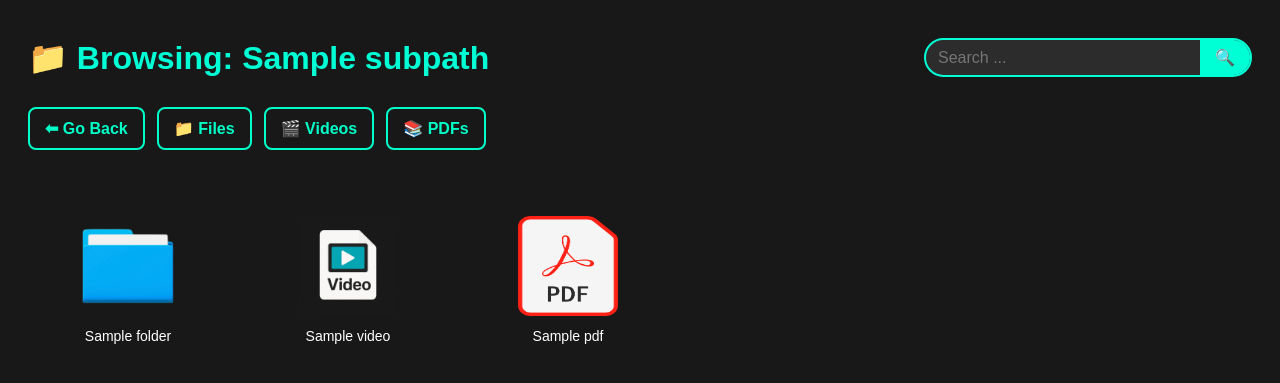
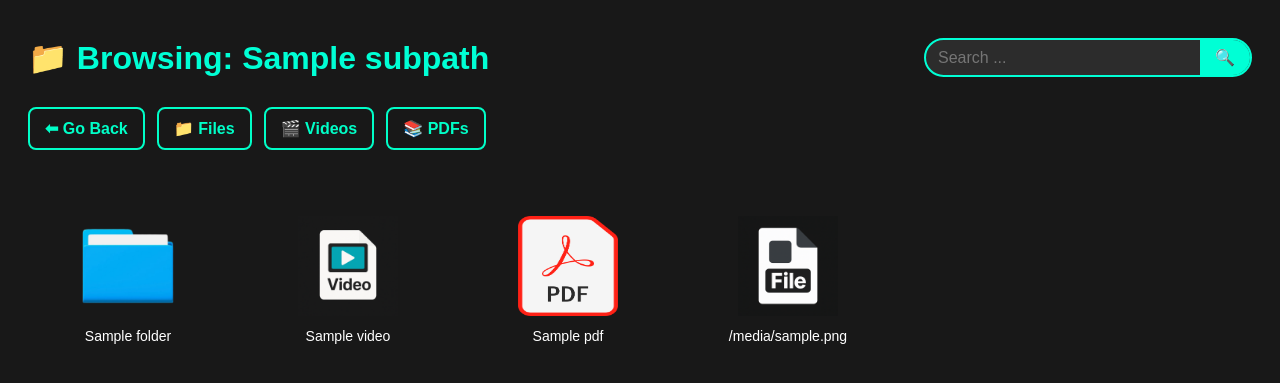
Before and after one commit to GoldernHaze/File-Explorer, a Flask app: template templates/index.html in a window 1280 px wide. Shown: the top 383 px of the page. Run offline with Flask 3, Linux system fonts and the light colour scheme; the template is opened without the code that fills it: most values are stand-ins (such as "Sample title", 1, 10 or a date in 2020).

Commit message:
Update index.html

```diff
--- a/templates/index.html
+++ b/templates/index.html
@@ -54,6 +54,14 @@
                 </a>
             </div>
         {% endfor %}
+        {% for file in other_files %}
+            <div class="item">
+                <a href="{{ url_for('serve_file', path=(subpath + '/' + file).strip('/')) }}">
+                    <img src="/static/fileicon.png" alt="File" style="width: 100px;">
+                    <p>{{ file }}</p>
+                </a>
+            </div>
+        {% endfor %}
     </div>
 </body>
 </html>
```
